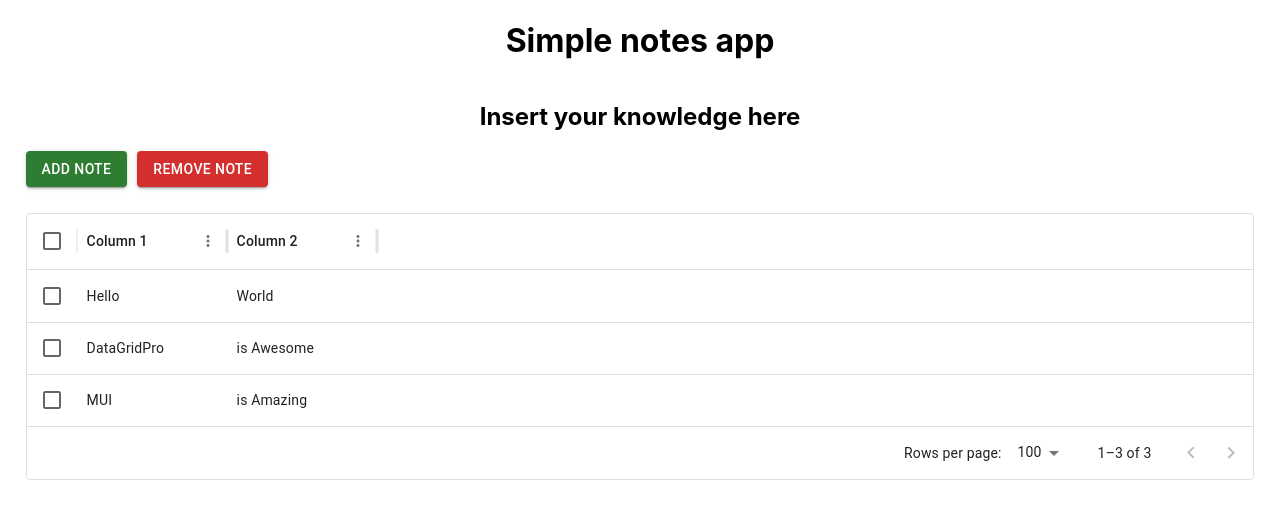
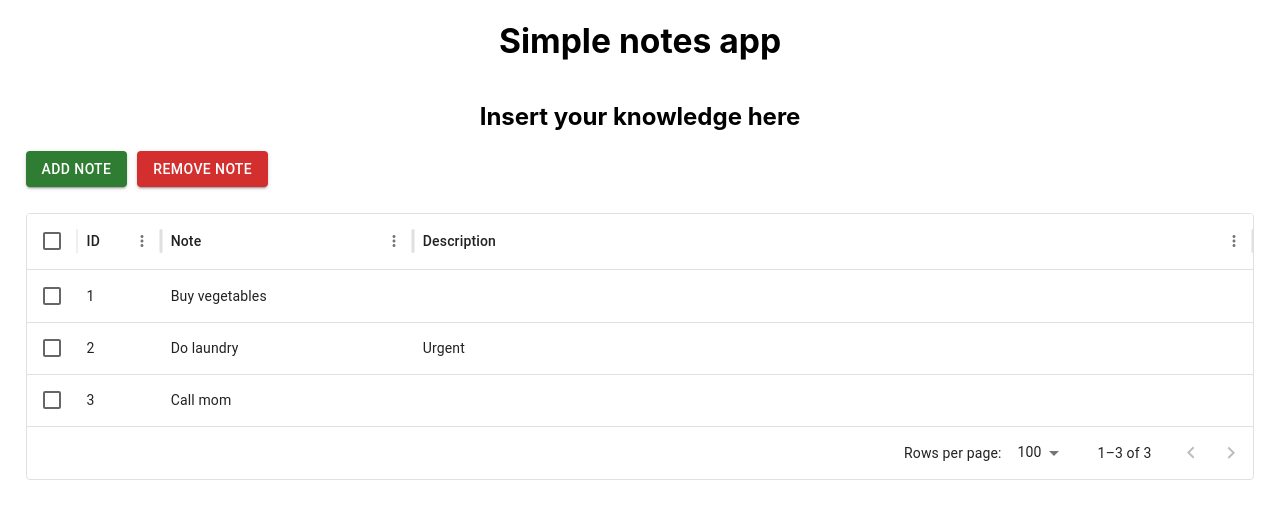
Before and after one commit to george-silviu/react-notes, a React (Create React App) app: page / in a window 1280 px wide. Shown: the top 518 px of the page. Built offline with nearby package versions, Linux system fonts and the light colour scheme.

Commit message:
UI upldate

```diff
--- a/package.json
+++ b/package.json
@@ -10,6 +10,7 @@
     "@testing-library/jest-dom": "^5.17.0",
     "@testing-library/react": "^13.4.0",
     "@testing-library/user-event": "^13.5.0",
+    "animate.css": "^4.1.1",
     "react": "^18.2.0",
     "react-dom": "^18.2.0",
     "react-scripts": "5.0.1",
--- a/src/App.css
+++ b/src/App.css
@@ -1,6 +1,8 @@
 .App {
   display: flex;
   flex-direction: column;
+  overflow: hidden;
+  height: 100vh;
 }
 
 .header {
--- a/src/App.js
+++ b/src/App.js
@@ -1,23 +1,27 @@
 import "./App.css";
+import "animate.css";
 
 import Button from "@mui/material/Button";
 import { DataGrid } from "@mui/x-data-grid";
 
 function App() {
   const rows = [
-    { id: 1, col1: "Hello", col2: "World" },
-    { id: 2, col1: "DataGridPro", col2: "is Awesome" },
-    { id: 3, col1: "MUI", col2: "is Amazing" },
+    { id: 1, note: "Buy vegetables", description: "" },
+    { id: 2, note: "Do laundry", description: "Urgent" },
+    { id: 3, note: "Call mom", description: "" },
   ];
 
   const columns = [
-    { field: "col1", headerName: "Column 1", width: 150 },
-    { field: "col2", headerName: "Column 2", width: 150 },
+    { field: "id", headerName: "ID", flex: 0.1 },
+    { field: "note", headerName: "Note", flex: 0.3 },
+    { field: "description", headerName: "Description", flex: 1 },
   ];
 
   return (
     <div className="App">
-      <h1 className="header">Simple notes app</h1>
+      <h1 className="header animate__animated animate__pulse animate__infinite">
+        Simple notes app
+      </h1>
 
       <h2 className="intro-message">Insert your knowledge here</h2>
 
```
Also changed, not shown: 1 other file (tests, documents, lock files or other folders).
